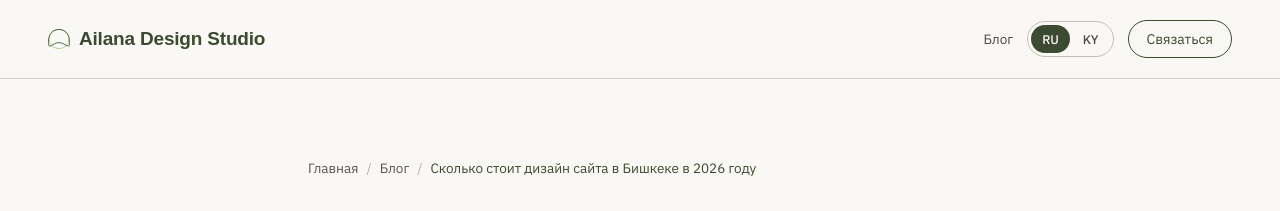
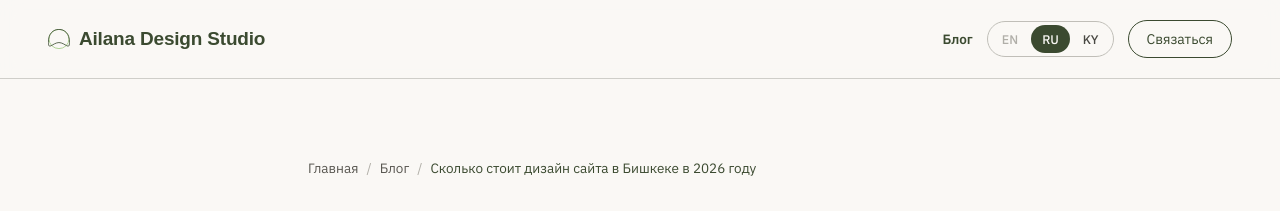
Before and after one commit to ambrose-spellman/ailana.agency, a Jekyll site: the page built from _posts/ru/2026-09-11-skolko-stoit-dizain-saita-v-bishkeke.md, in a window 1280 px wide. Shown: the top 211 px of the page. Built offline with Jekyll 4.4.1, drawn with Linux system fonts in a browser that asks for light colours; some web fonts are replaced.

Commit message:
Highlight Blog nav link as current, add inert EN pill
Blog link is bold/colored to show we're in that section. EN shows as
a plain non-clickable pill alongside RU/KY since there's no English
post yet -- clicking it does nothing, content stays in Russian.

Co-Authored-By: Claude Sonnet 5 <noreply@anthropic.com>

```diff
--- a/_layouts/post.html
+++ b/_layouts/post.html
@@ -73,14 +73,16 @@
   .nav-right { display: flex; align-items: center; gap: 14px; font-size: 13.5px; }
   .nav-right a { text-decoration: none; color: oklch(0.4 0.008 90); }
   .nav-right a:hover { color: #3B4A30; }
+  .nav-right a.current { color: #3B4A30; font-weight: 600; }
   .lang-switch {
     display: flex; align-items: center; border: 1px solid oklch(0.8 0.008 90);
     border-radius: 100px; padding: 3px; gap: 2px;
   }
-  .lang-switch a {
+  .lang-switch a, .lang-switch span {
     font-size: 12.5px; padding: 6px 11px; border-radius: 100px;
     color: oklch(0.4 0.008 90); font-weight: 500; text-decoration: none;
   }
+  .lang-switch span { color: oklch(0.75 0.008 90); cursor: default; }
   .lang-switch a.active { background: #3B4A30; color: oklch(0.98 0.004 85); }
   .nav-contact-btn {
     font-size: 14px; padding: 9px 18px; border: 1px solid #3B4A30; border-radius: 100px;
@@ -169,7 +171,7 @@
     <span class="logo-text">Ailana Design Studio</span>
   </a>
   <div class="nav-right">
-    <a href="/blog/">Блог</a>
+    <a href="/blog/" class="current">Блог</a>
     {% assign ru_href = "/blog/" %}
     {% assign ky_href = "/blog/" %}
     {% if page.lang == "ru" %}{% assign ru_href = page.url %}{% endif %}
@@ -177,6 +179,7 @@
     {% if page.translation_lang == "ru" %}{% assign ru_href = page.translation_url %}{% endif %}
     {% if page.translation_lang == "ky" %}{% assign ky_href = page.translation_url %}{% endif %}
     <div class="lang-switch">
+      <span>EN</span>
       <a href="{{ ru_href }}" class="{% if page.lang == 'ru' %}active{% endif %}">RU</a>
       <a href="{{ ky_href }}" class="{% if page.lang == 'ky' %}active{% endif %}">KY</a>
     </div>
```
